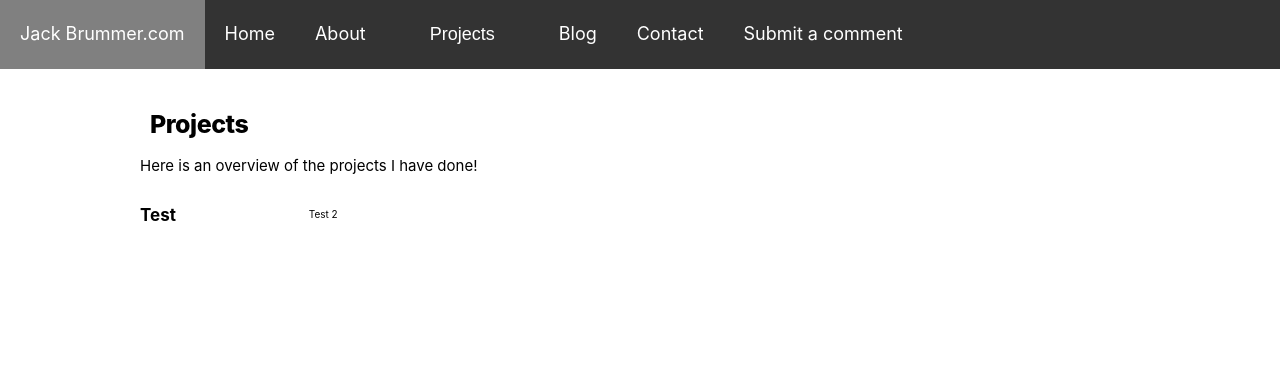
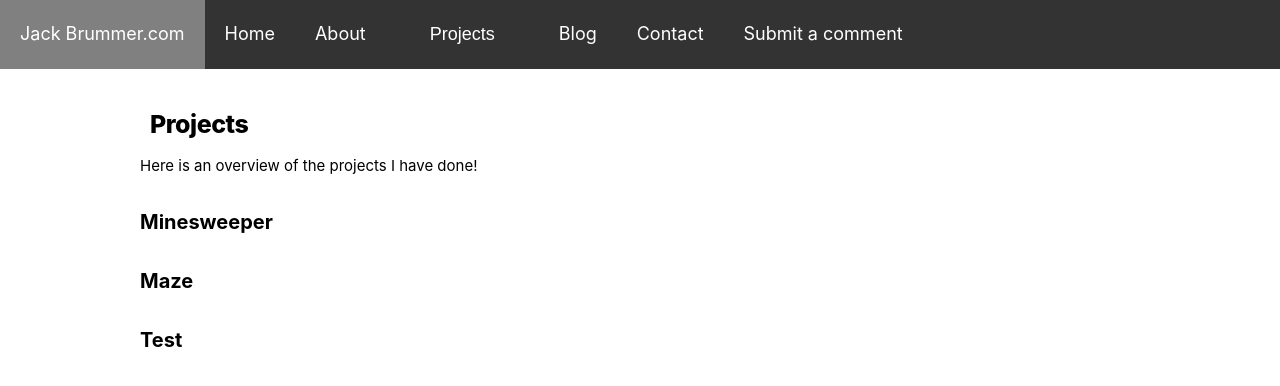
Before and after one commit to jbrummer402/Resume-Site, a Next.js app: page /Projects in a window 1280 px wide. Shown: the top 386 px of the page. Built offline with nearby package versions, Linux system fonts and the light colour scheme.

Commit message:
Grid now shows up

```diff
--- a/components/layout.js
+++ b/components/layout.js
@@ -3,6 +3,7 @@ import styles from './layout.module.css'
 import utilStyles from '../styles/utils.module.css'
 import Link from 'next/link'
 import { Dropdown, DropdownToggle, DropdownMenu, DropdownItem, DropdownButton } from 'react-bootstrap';
+
 
 const name = 'Jack Brummer'
 export const siteTitle = 'Resume Site'
--- /dev/null
+++ b/components/projectGrid.js
@@ -0,0 +1,24 @@
+import Head from 'next/head'
+import styles from '../components/layout.module.css'
+import utilStyles from '../styles/utils.module.css'
+import Link from 'next/link'
+import Layout from "../components/layout"
+import Grid from '@material-ui/core/Grid'
+import React, {Component} from 'react'
+
+class ProjectGrid extends Component {
+    render() {
+        return (
+            this.props.grid.map((project) => (
+                <Grid item xs={12}>
+                    <h1>{project}</h1>
+                </Grid>
+            ))
+        );
+    }
+
+
+
+}
+
+export default ProjectGrid;
--- a/pages/Projects.js
+++ b/pages/Projects.js
@@ -4,10 +4,10 @@ import utilStyles from '../styles/utils.module.css'
 import Link from 'next/link'
 import Layout from "../components/layout"
 import Grid from '@material-ui/core/Grid'
+import ProjectGrid from '../components/projectGrid'
 
 export default function Projects() {
         return (
-      <>
             <Layout>
                 <article>
                     <h1 className={utilStyles.heading2Xl}>Projects</h1>
@@ -19,16 +19,11 @@ export default function Projects() {
                     direction="row"
                     justify="center"
                     alignItems="center">
-                <Grid item xs={12} sm container>
-                    <h1 className={utilStyles.headingMd}> Test </h1>
-                </Grid>
-                <Grid item xs={12} sm container>
-                    <p /> Test 2
-                </Grid>
+
+                    <ProjectGrid grid={['Minesweeper', 'Maze', 'Test']}/>
 
                 </Grid>
             </Layout>
-      </>
         )
 
 }
```
Lines whose indentation alone changed are shown as unchanged.
